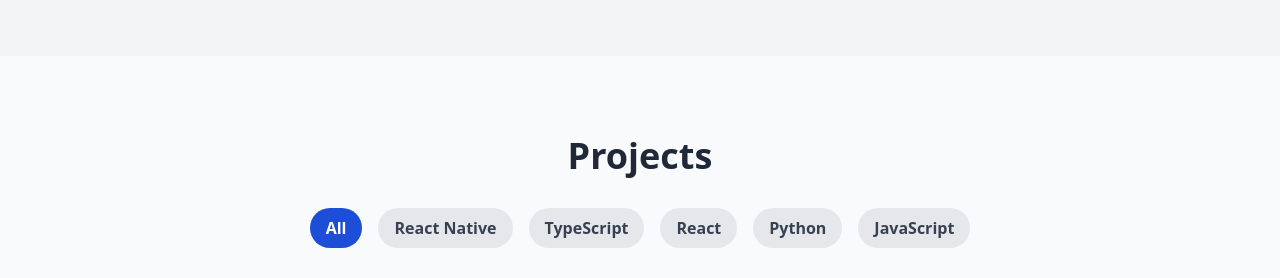
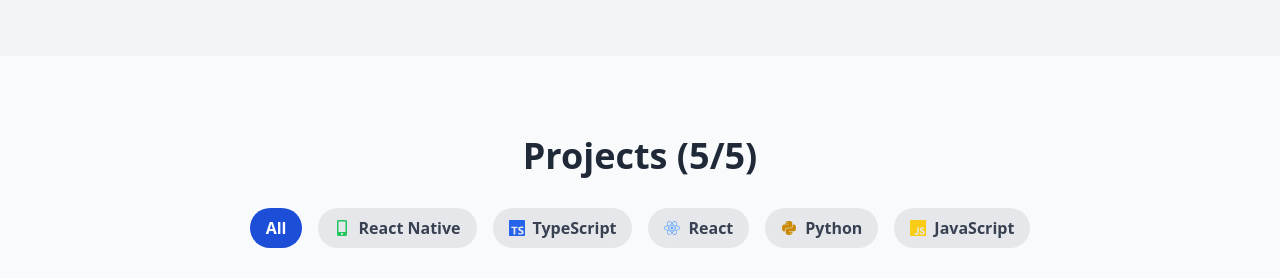
Before and after one commit to krismutalapova/portfolio-website, a React (Create React App) app: page / in a window 1280 px wide. Shown: the part 1280-1558 px from the top of the page. Built offline with nearby package versions, Linux system fonts and the light colour scheme; no server answers.

Commit message:
feat(projects): persist project filter selection in localStorage

```diff
--- a/src/components/Projects.js
+++ b/src/components/Projects.js
@@ -116,7 +116,9 @@
 
 function Projects() {
     const [expandedId, setExpandedId] = useState(null);
-    const [activeTag, setActiveTag] = useState('All');
+    const [activeTag, setActiveTag] = useState(() => {
+        return localStorage.getItem('activeTag') || 'All';
+    });
     const [loading, setLoading] = useState(true);
 
     useEffect(() => {
@@ -124,7 +126,21 @@
         return () => clearTimeout(timer);
     }, []);
 
+    useEffect(() => {
+        localStorage.setItem('activeTag', activeTag);
+    }, [activeTag]);
+
     const allTags = ['All', ...new Set(projectData.flatMap(p => p.tags))];
+    const tagIcons = {
+        'React': <FaReact title="React" className="mr-1 text-blue-400" />,
+        'React Native': <FaMobileAlt title="React Native" className="mr-1 text-green-500" />,
+        'TypeScript': <SiTypescript title="TypeScript" className="mr-1 text-blue-600" />,
+        'JavaScript': <SiJavascript title="JavaScript" className="mr-1 text-yellow-400" />,
+        'Python': <FaPython title="Python" className="mr-1 text-yellow-600" />,
+    };
+
+    const allProjects = projectData.length;
+
     const filteredProjects = activeTag === 'All' ? projectData : projectData.filter(p => p.tags.includes(activeTag));
 
     const toggleDescription = (id) => {
@@ -142,7 +158,7 @@
     return (
         <section className="w-full bg-gray-50 dark:bg-gray-900 py-12 xl:py-20 flex flex-col items-center justify-center">
             <div className="w-full max-w-6xl px-4 xl:px-0">
-                <h2 className="text-2xl md:text-3xl xl:text-4xl font-bold text-gray-800 dark:text-white mb-8 text-center">Projects</h2>
+                <h2 className="text-2xl md:text-3xl xl:text-4xl font-bold text-gray-800 dark:text-white mb-8 text-center">Projects ({filteredProjects.length}/{allProjects})</h2>
                 <div className="flex flex-wrap gap-4 justify-center mb-8">
                     {allTags.map((tag) => (
                         <button
@@ -151,9 +167,9 @@
                             className={`px-4 py-2 rounded-full ${activeTag === tag
                                 ? 'bg-blue-700 text-white'
                                 : 'bg-gray-200 dark:bg-gray-800 text-gray-700 dark:text-gray-200'
-                                } font-semibold text-sm md:text-base hover:bg-blue-800 transition`}
+                                } font-semibold text-sm md:text-base hover:bg-blue-800 transition flex items-center`}
                         >
-                            {tag}
+                            {tagIcons[tag] && <span className="mr-1 flex items-center">{tagIcons[tag]}</span>}{tag}
                         </button>
                     ))}
                 </div>
```
